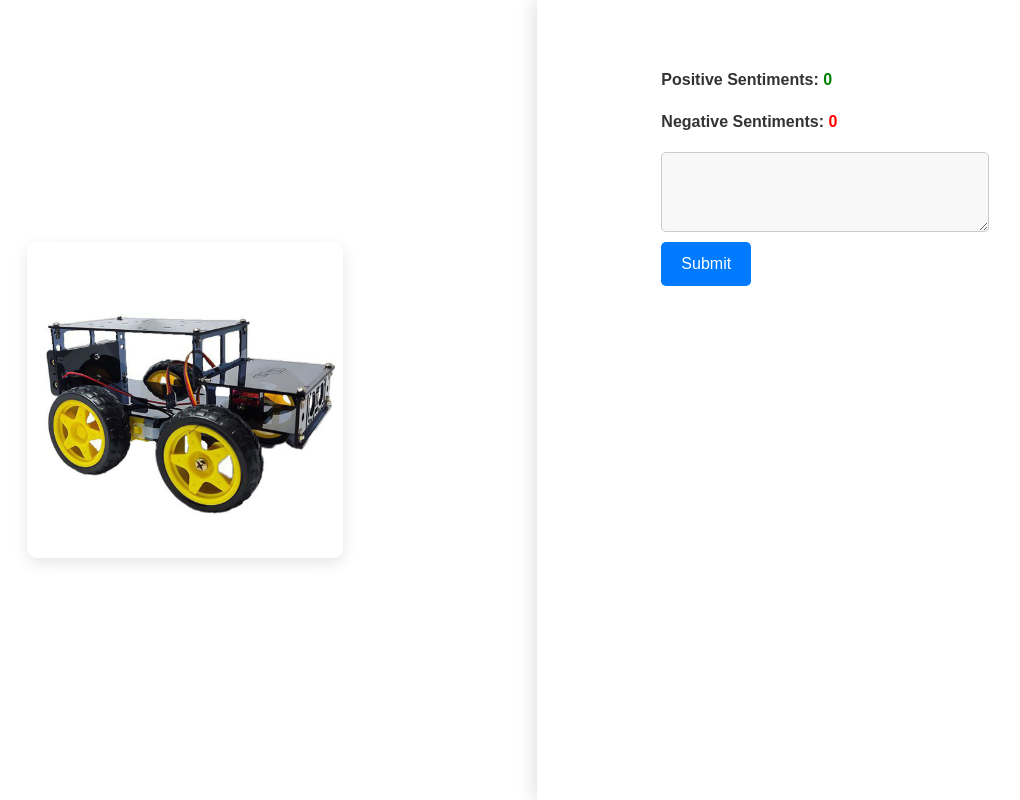
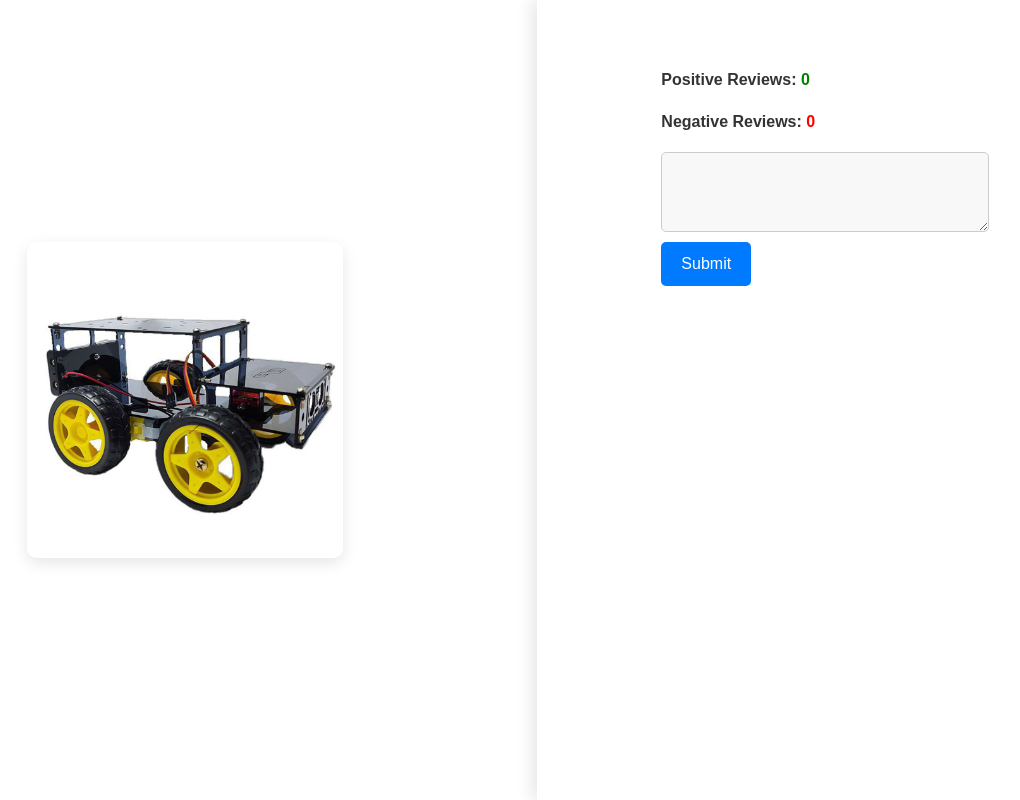
Before and after one commit to duvindu-embuldeniya/Sentiment-Analysis-Project, a Flask app: page / in a window 1280 px wide. Shown: the whole page, without its empty margins (167-1187 px from the left). Run offline with Flask 3, Linux system fonts and the light colour scheme; parts of the project's set-up code (start-up, migrations or seed data) failed here and were passed over.

Commit message:
removed README.md

```diff
--- a/templates/index.html
+++ b/templates/index.html
@@ -20,10 +20,10 @@
             <div class="d-flex justify-content-center row">
                 <div class="d-flex flex-column col-md-8">
                     <div style="margin-bottom: 10px;">
-                        <label for="" style="font-weight: bold; color: #333;">Positive Sentiments: <span style="color: green;">{{ data.positive }}</span></label>
+                        <label for="" style="font-weight: bold; color: #333;">Positive Reviews: <span style="color: green;">{{ data.positive }}</span></label>
                     </div>
                     <div style="margin-bottom: 10px;">
-                        <label for="" style="font-weight: bold; color: #333;">Negative Sentiments: <span style="color: red;">{{ data.negative }}</span></label>
+                        <label for="" style="font-weight: bold; color: #333;">Negative Reviews: <span style="color: red;">{{ data.negative }}</span></label>
                     </div>
                     <div style="margin-bottom: 20px;">
                         <form method="post">
```
Also changed, not shown: README.md (deleted), 1 other file.
